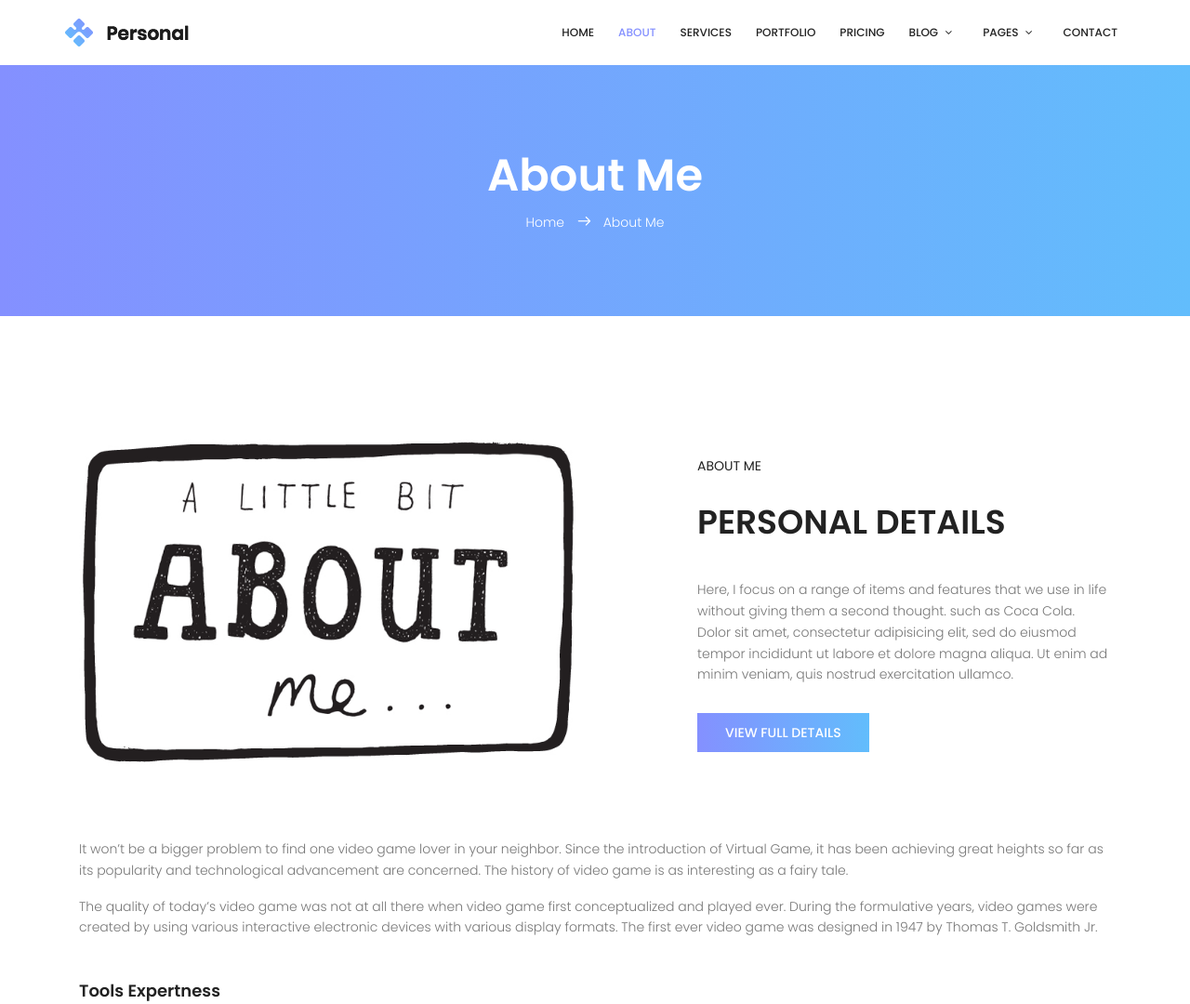
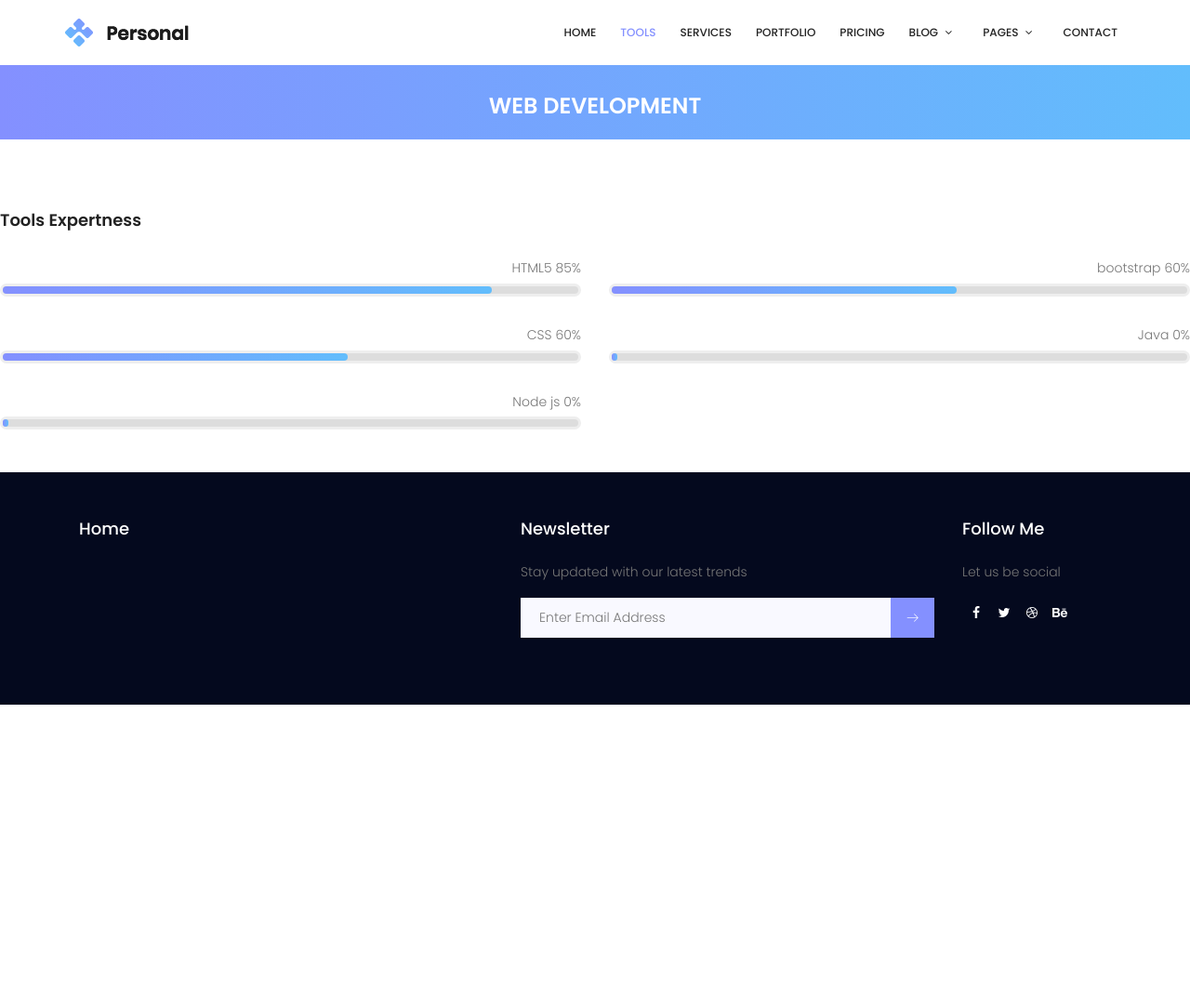
Before and after one commit to loganlokku/loganlokku.github.io, a plain HTML site: page ToolsExpertness.html in a window 1280 px wide. Shown: the top 1080 px of the page at 93% size. After the commit the page ends 800 px from the top, so only its background shows below. Drawn offline with nearby package versions, Linux system fonts and the light colour scheme; some packages are replaced by stand-ins of ours.

Commit message:
some changes

```diff
--- a/about.html
+++ b/ToolsExpertness.html
@@ -40,7 +40,7 @@
 			      <nav id="nav-menu-container">
 			        <ul class="nav-menu">
 			          <li><a href="index.html">Home</a></li>
-			          <li><a href="about.html">About</a></li>
+			          <li><a href="ToolsExpertness.html">Tools</a></li>
 			          <li><a href="#">Services</a></li>
 			          <li><a href="#">Portfolio</a></li>
 			          <li><a href="#">Pricing</a></li>
@@ -69,42 +69,21 @@
 		  </header><!-- #header -->
 
 			<!-- start banner Area -->
-			<section class="about-banner">
+			<section class="about-banner" style="height:150px;">
 				<div class="container">
 					<div class="row d-flex align-items-center justify-content-center">
 						<div class="about-content col-lg-12">
-							<h1 class="text-white">
-								About Me
-							</h1>
-							<p class="text-white link-nav"><a href="index.html">Home </a>  <span class="lnr lnr-arrow-right"></span>  <a href="about.html"> About Me</a></p>
+							<h3 class="text-white" style="margin-top:-60px;">
+								WEB DEVELOPMENT
+							</h3>
+
 						</div>
 					</div>
 				</div>
 			</section>
 			<!-- End banner Area -->
 
-			<!-- Start home-about Area -->
-			<section class="home-about-area section-gap">
-				<div class="container">
-					<div class="row align-items-center justify-content-between">
-						<div class="col-lg-6 col-md-6 home-about-left">
-							<img class="img-fluid" src="img/about-img.png" alt="">
-						</div>
-						<div class="col-lg-5 col-md-6 home-about-right">
-							<h6>About Me</h6>
-							<h1 class="text-uppercase">Personal Details</h1>
-							<p>
-								Here, I focus on a range of items and features that we use in life without giving them a second thought. such as Coca Cola. Dolor sit amet, consectetur adipisicing elit, sed do eiusmod tempor incididunt ut labore et dolore magna aliqua. Ut enim ad minim veniam, quis nostrud exercitation ullamco.
-							</p>
-							<a href="#" class="primary-btn text-uppercase">View Full Details</a>
-						</div>
-						<div class="col-lg-12 pt-60">
-							<p>
-								It won’t be a bigger problem to find one video game lover in your neighbor. Since the introduction of Virtual Game, it has been achieving great heights so far as its popularity and technological advancement are concerned. The history of video game is as interesting as a fairy tale.
-							</p>
-							<p>
-								The quality of today’s video game was not at all there when video game first conceptualized and played ever. During the formulative years, video games were created by using various interactive electronic devices with various display formats. The first ever video game was designed in 1947 by Thomas T. Goldsmith Jr.
-							</p>
+                                                        <br><br>
 							<h4 class="pt-30">Tools Expertness</h4>
 						</div>
 					</div>
@@ -151,7 +130,7 @@
 
 			<!-- Start timeline Area -->
 
-
+                        <br><br>
 			<!-- start footer Area -->
 			<footer class="footer-area section-gap" style="height:250px;" >
 					<div class="container"style="margin-top:-70px;">
```
Also changed, not shown: contact.html (+1 -1 lines), index.html (+1 -1 lines).
